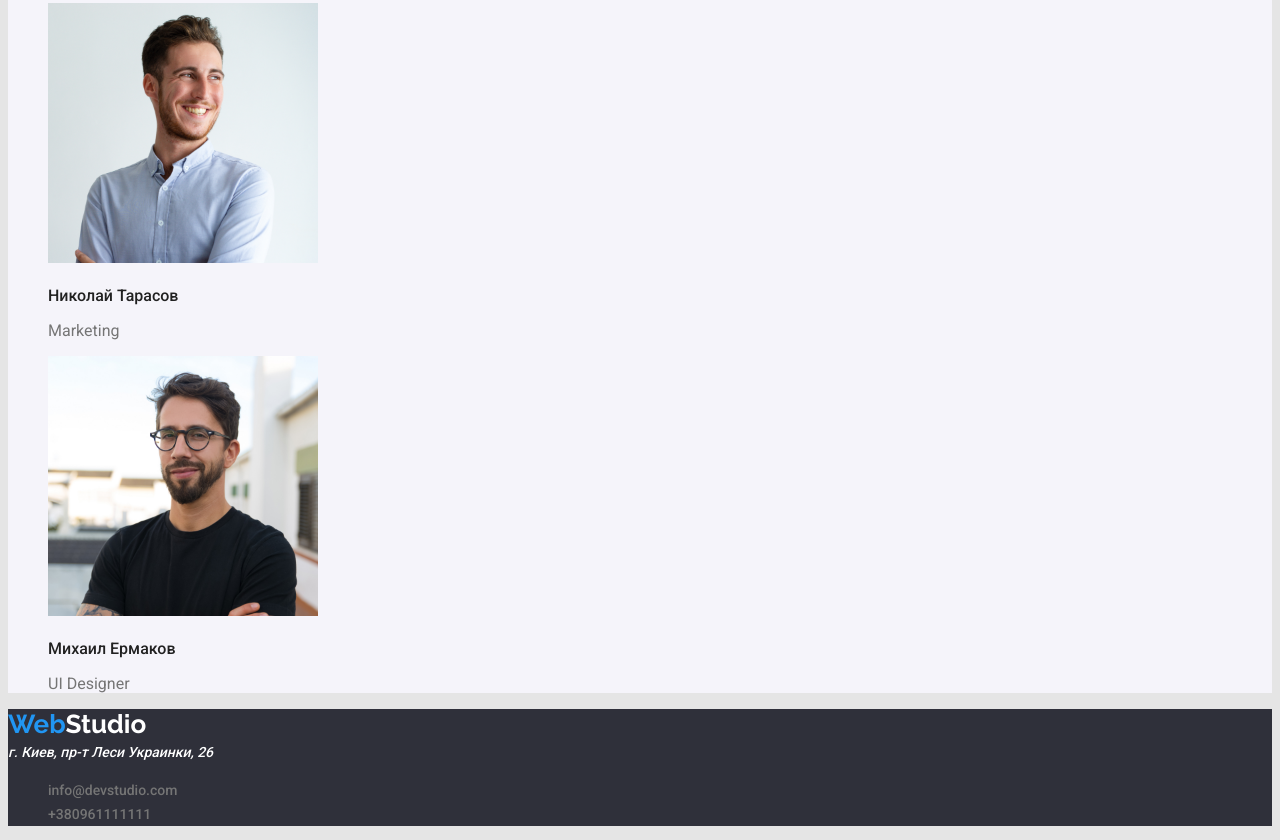
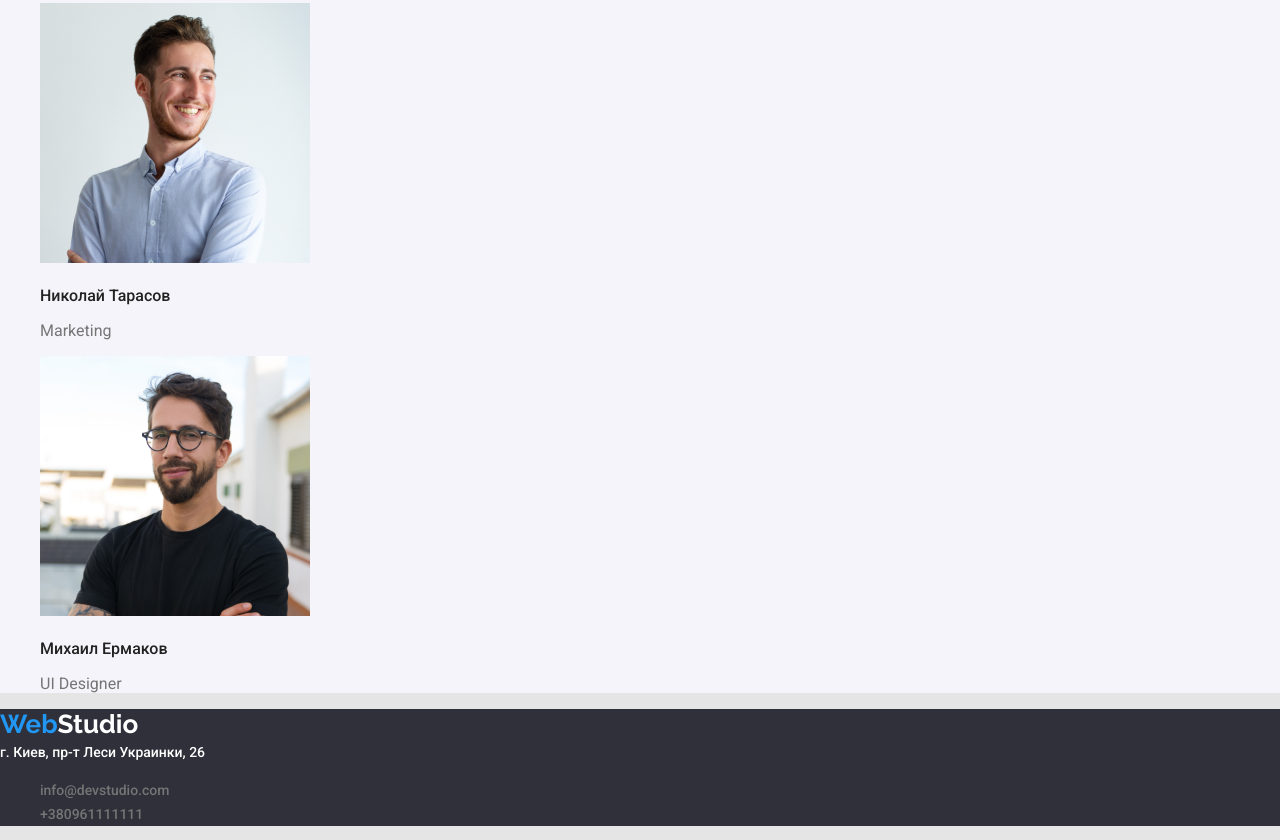
Before and after one commit to DukaDima/goit-markup-hw-02, a plain HTML site: page index.html in a window 1280 px wide. Shown: the part 2491-3331 px from the top of the page. Drawn offline with nearby package versions, Linux system fonts and the light colour scheme.

Commit message:
подключает normalize
Подключает полностью шрифті. удаляет стили адреса. добавляет лапу кнопкам

```diff
--- a/css/style.css
+++ b/css/style.css
@@ -88,10 +88,12 @@ body {
 .footer-text {
     color: var(--hero-text-color);
 }
+address { font-style: normal; }
 /* Оформление заголовков */
 .title-text {
     color: var(--title-text-color);
 }
+
 /* Оформление Портфолио */
 .cards-title {
 
@@ -187,6 +189,7 @@ body {
 }
 .button:hover,
 .button:focus {
+    cursor: pointer;
     background-color: var(--button-accent-color);
     color: var(--hero-text-color);
 }
--- a/index.html
+++ b/index.html
@@ -3,11 +3,13 @@
   <head>
      <meta charset="UTF-8">
      <meta name="viewport" content="width=device-width, initial-scale=1.0">
-
-      <title>WebStudio</title>
+     <title>WebStudio</title>
       <link
-       href="https://fonts.googleapis.com/css2?family=Raleway:wght@700&family=Roboto:wght@400;500;700;900&display=swap" rel="stylesheet"
-      >
+        rel="stylesheet" href="https://cdnjs.cloudflare.com/ajax/libs/modern-normalize/1.0.0/modern-normalize.min.css"
+        integrity="sha512-ISS7cAi1PEhQ8jnbJpJZMd29NlhNj4AWYyLOSp2CE/CsHxTCu+r+t0D2yoJudVrd0/8fTVPUVDzY5Tvli75u/g==" crossorigin="anonymous"
+      />
+      <link rel="preconnect" href="https://fonts.gstatic.com">
+      <link href="https://fonts.googleapis.com/css2?family=Raleway:wght@700&family=Roboto:wght@400;500;700;900&display=swap" rel="stylesheet">
       <link rel="stylesheet" href="./css/style.css">
   </head>
 
```
Also changed, not shown: portfolio.html (+5 -2 lines).
